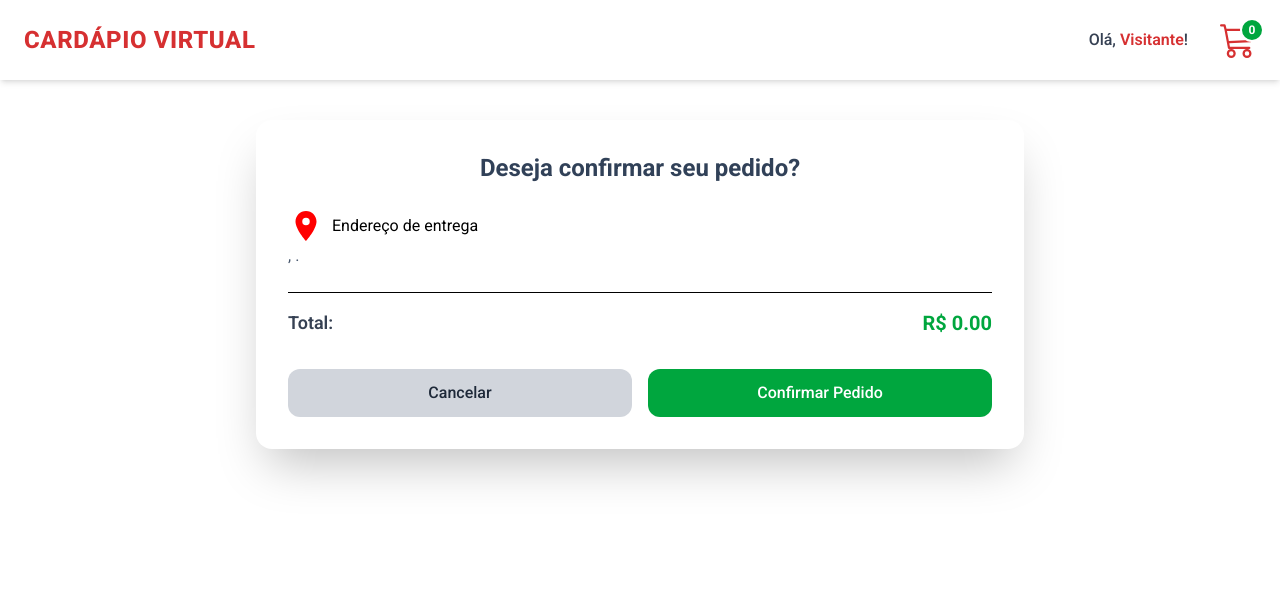
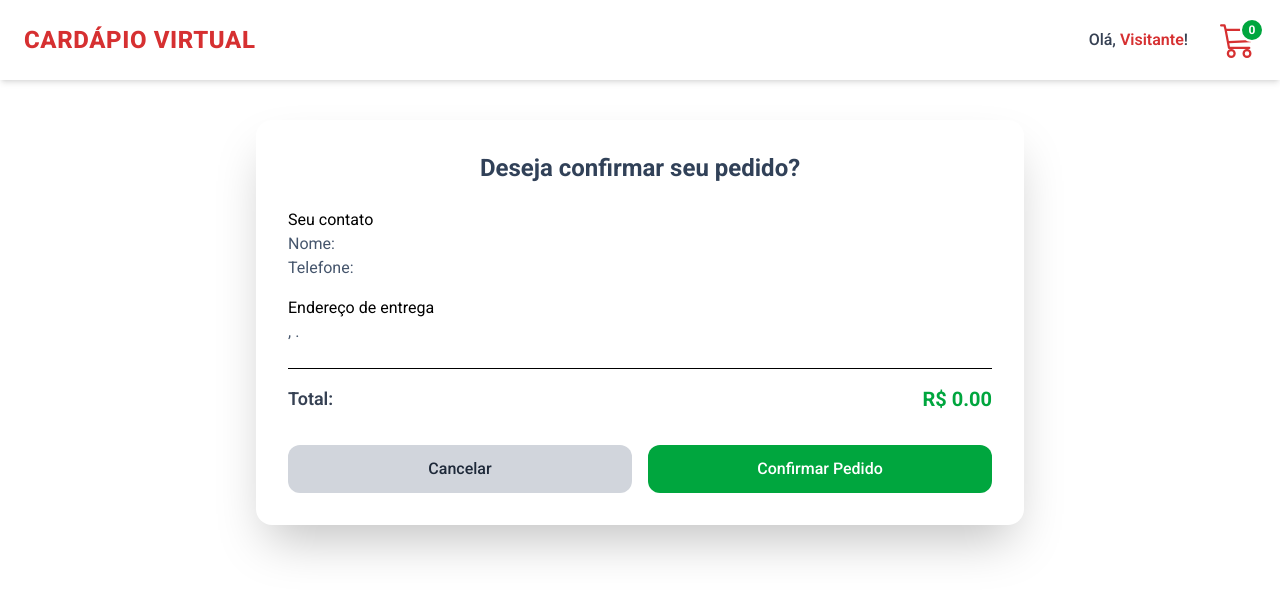
Before and after one commit to davidsnts/cardapio-virtual-front, a React (Vite) app: page /confirmarPedido in a window 1280 px wide. Shown: the top 598 px of the page. Built offline with nearby package versions, Linux system fonts and the light colour scheme.

Commit message:
Feat: add telefone usuário

```diff
--- a/src/pages/cadDadosUsuarioPedido/index.jsx
+++ b/src/pages/cadDadosUsuarioPedido/index.jsx
@@ -11,7 +11,8 @@ const CadDadosUsuarioPedido = () => {
         numero: "",
         complemento: "",
         formaPagamento: "Pix",
-        troco: ""
+        troco: "",
+        telefone: ""
     });
 
     const handleChange = (e) => {
@@ -59,6 +60,22 @@ const CadDadosUsuarioPedido = () => {
                             name="nome"
                             placeholder="Digite seu nome completo"
                             value={dados.nome}
+                            onChange={handleChange}
+                            className="border border-gray-300 rounded-xl px-4 py-3 focus:ring-2 focus:ring-green-500 focus:border-green-500 outline-none transition"
+                        />
+                    </div>
+
+                    <div className="flex flex-col">
+                        <label htmlFor="rua" className="mb-2 text-gray-700 font-medium">
+                            Telefone
+                        </label>
+                        <input
+                            required
+                            type="text"
+                            id="telefone"
+                            name="telefone"
+                            placeholder="Telefone para contato"
+                            value={dados.telefone}
                             onChange={handleChange}
                             className="border border-gray-300 rounded-xl px-4 py-3 focus:ring-2 focus:ring-green-500 focus:border-green-500 outline-none transition"
                         />
--- a/src/pages/confirmaPedido/index.jsx
+++ b/src/pages/confirmaPedido/index.jsx
@@ -26,9 +26,13 @@ const ConfirmaPedido = () => {
                 <h1 className="text-2xl font-bold text-slate-700 mb-6 text-center">
                     Deseja confirmar seu pedido?
                 </h1>
-
+                <div className="flex flex-col my-4">
+                    <span className="flex gap-2 items-center">Seu contato</span>
+                    <span className="text-slate-600">Nome: {dadosCliente?.nome}</span>
+                    <span className="text-slate-600">Telefone: {dadosCliente?.telefone}</span>
+                </div>
                 <div className="flex flex-col">
-                    <span className="flex gap-2 items-center"><MdLocationOn color="red" className="text-4xl" /> Endereço de entrega</span>
+                    <span className="flex gap-2 items-center">Endereço de entrega</span>
                     <span className="text-slate-600">{dadosCliente?.rua}, {dadosCliente.numero}. {dadosCliente?.bairro}</span>
                     <span className="text-slate-600">{dadosCliente?.complemento}</span>
                 </div>
```
